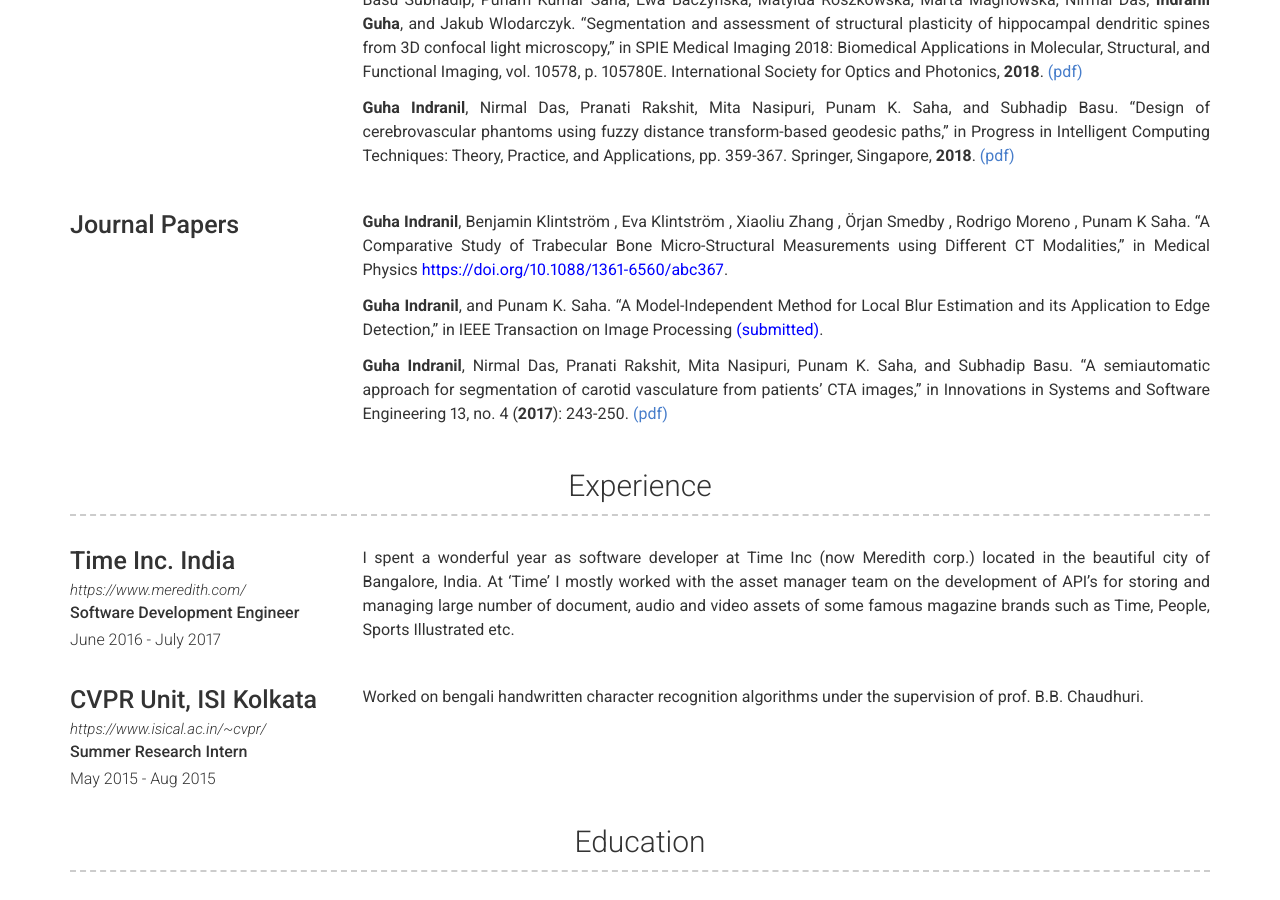
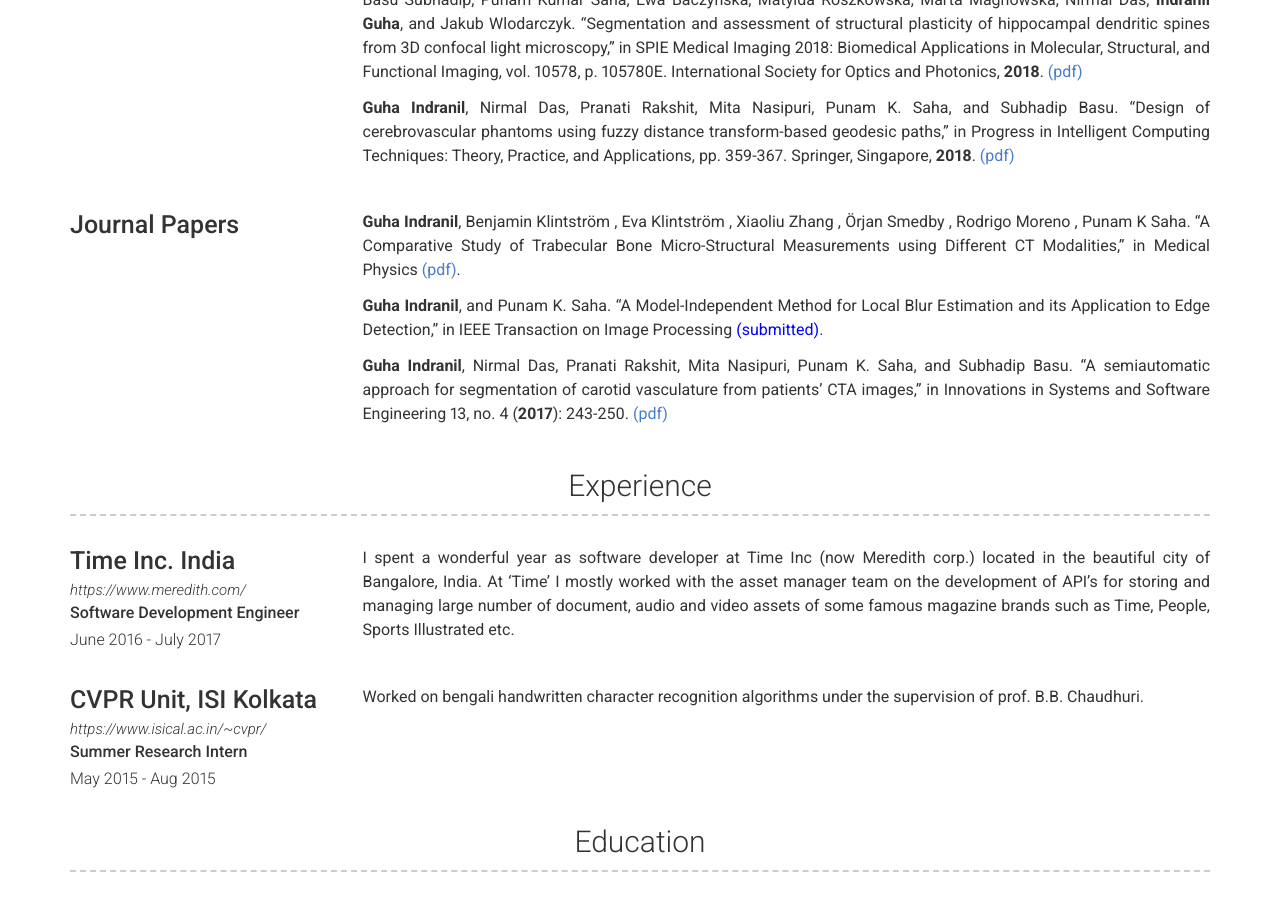
Before and after one commit to iguha94/iguha94.github.io, a Jekyll site: the page built from index.md, in a window 1280 px wide and 900 px high, scrolled down 834 px. Built offline with Jekyll 4.4.1, drawn with Linux system fonts in a browser that asks for light colours; nearby versions of some CDN libraries; a style sheet for code colours, icons or effects is not loaded.

Commit message:
adding new papers

```diff
--- a/_data/projects.yml
+++ b/_data/projects.yml
@@ -12,7 +12,7 @@
 - layout: left
   name: Journal Papers
   description: | # this will include new lines to allow paragraphs
-    <b>Guha Indranil</b>, Benjamin Klintström , Eva Klintström , Xiaoliu Zhang , Örjan Smedby , Rodrigo Moreno , Punam K Saha. "A Comparative Study of Trabecular Bone Micro-Structural Measurements using Different CT Modalities," in Medical Physics <font color="blue">https://doi.org/10.1088/1361-6560/abc367</font>.
+    <b>Guha Indranil</b>, Benjamin Klintström , Eva Klintström , Xiaoliu Zhang , Örjan Smedby , Rodrigo Moreno , Punam K Saha. "A Comparative Study of Trabecular Bone Micro-Structural Measurements using Different CT Modalities," in Medical Physics <font color="blue"> </font><a href="/images/PMB_multiCT.pdf" target="_blank">(pdf)</a>.
 
     <b>Guha Indranil</b>, and Punam K. Saha. "A Model-Independent Method for Local Blur Estimation and its Application to Edge Detection," in IEEE Transaction on Image Processing <font color="blue">(submitted)</font>.
 
```
Also changed, not shown: 1 other file.
